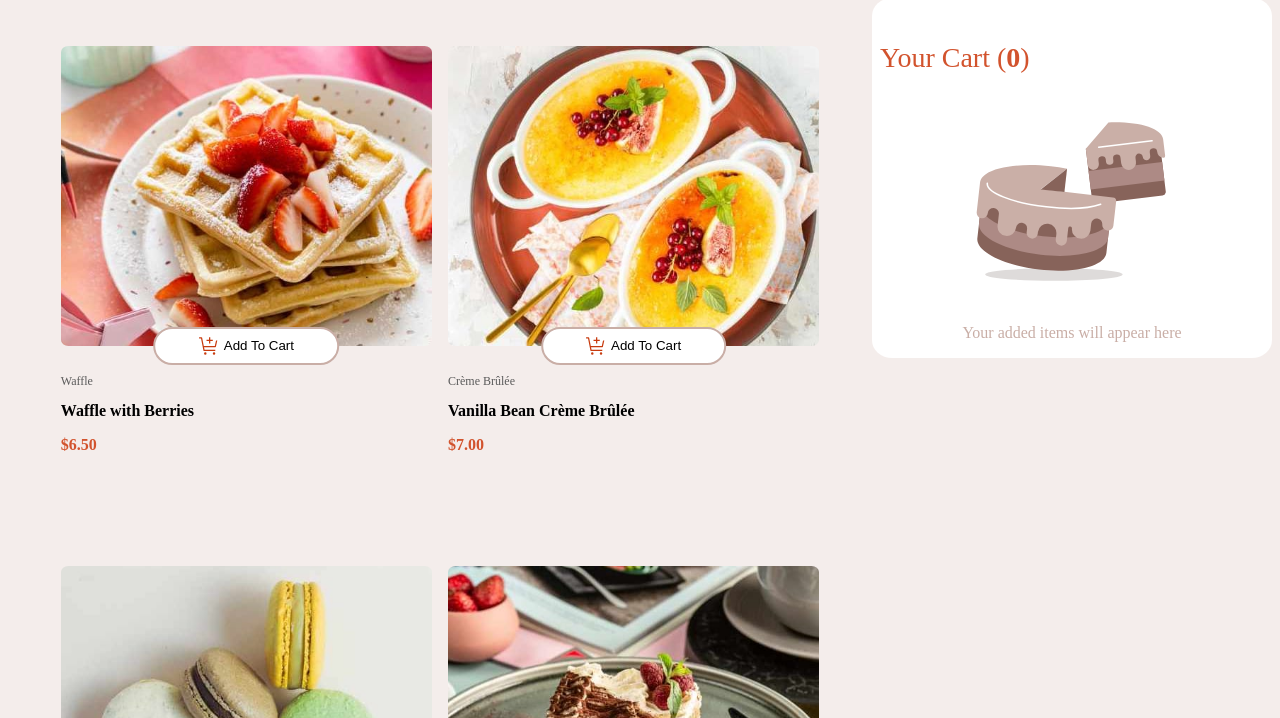
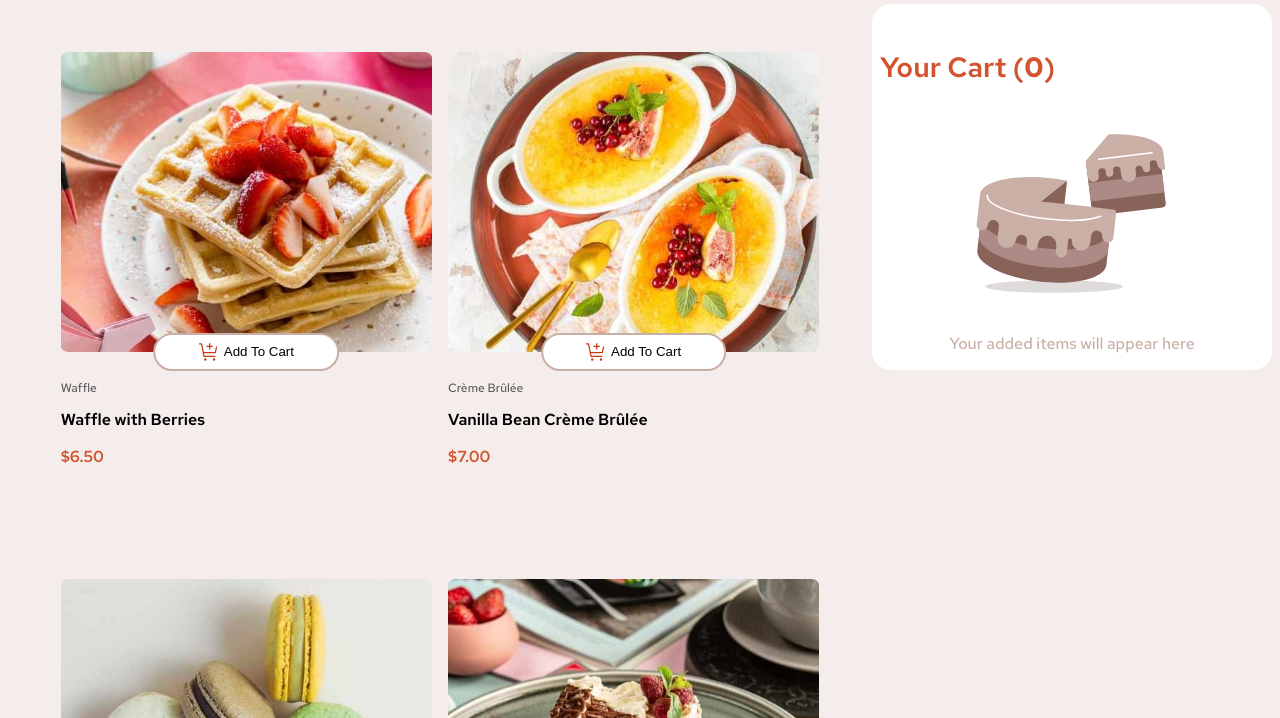
Before and after one commit to Perry-Cham/product-page-with-cart, a plain HTML site: page index.html in a window 1280 px wide. Shown: the part 82-800 px from the top of the page. Drawn offline with Linux system fonts and the light colour scheme.

Commit message:
added red hat text font

```diff
--- a/index.js
+++ b/index.js
@@ -11,7 +11,7 @@ const noItemMessage = document.querySelector("#no-item-message");
 const cartImage = document.querySelector(".cart-image");
 
 async function Get() {
-  const response = await fetch('http://localhost:8000/data.json');
+  const response = await fetch('http://localhost:7700/data.json');
   const data = await response.json();
   return data;
 }
--- a/styles.css
+++ b/styles.css
@@ -1,3 +1,6 @@
+@import url('https://fonts.googleapis.com/css2?family=Red+Hat+Text:ital,wght@0,300..700;1,300..700&display=swap');
+
+
 *{
 box-sizing: border-box;
 }
@@ -13,6 +16,8 @@ box-sizing: border-box;
 
 body {
 background-color: hsl(13, 31%, 94%);
+font-family: Red Hat Text;
+
 }
 
 
```
